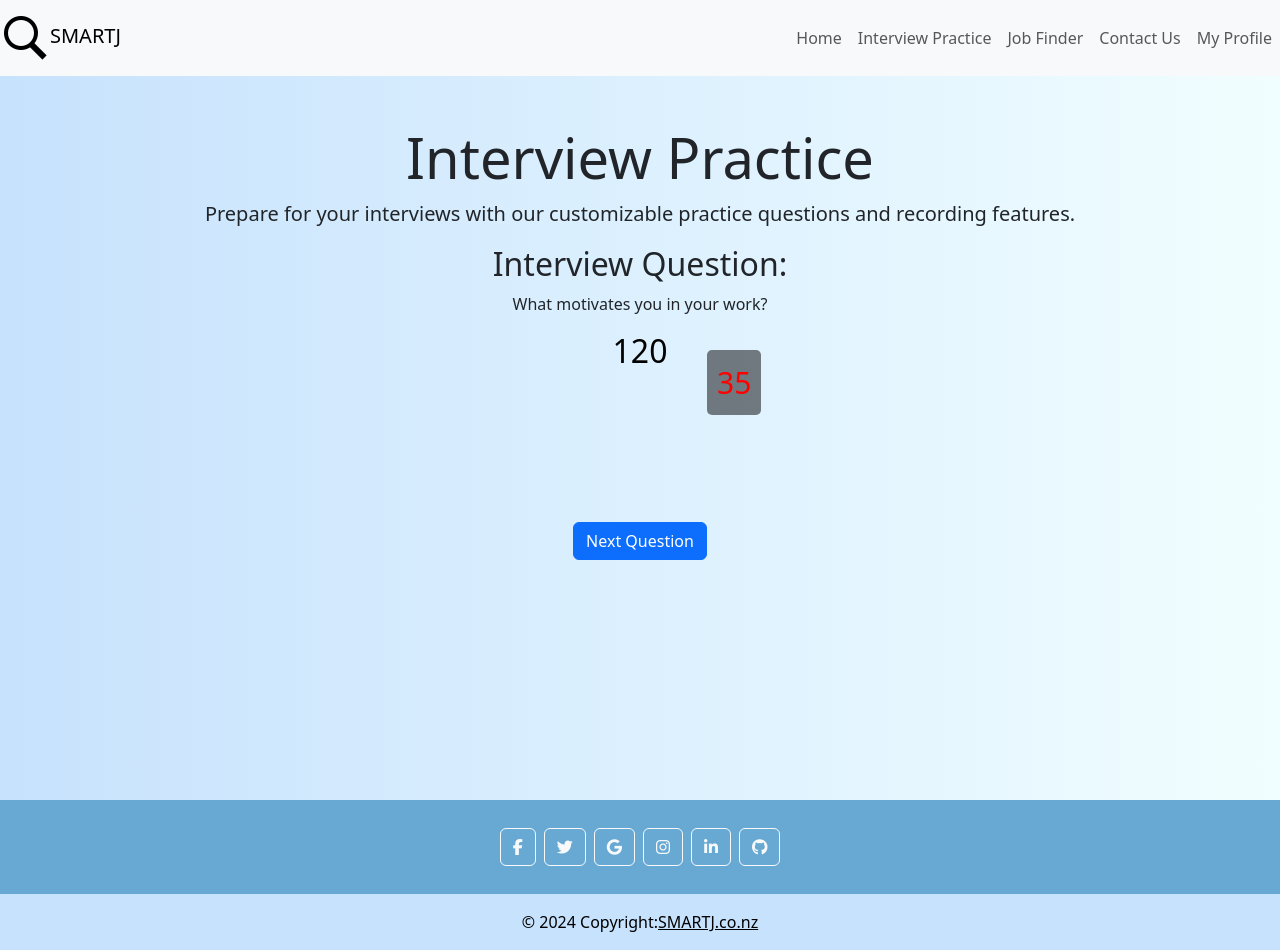
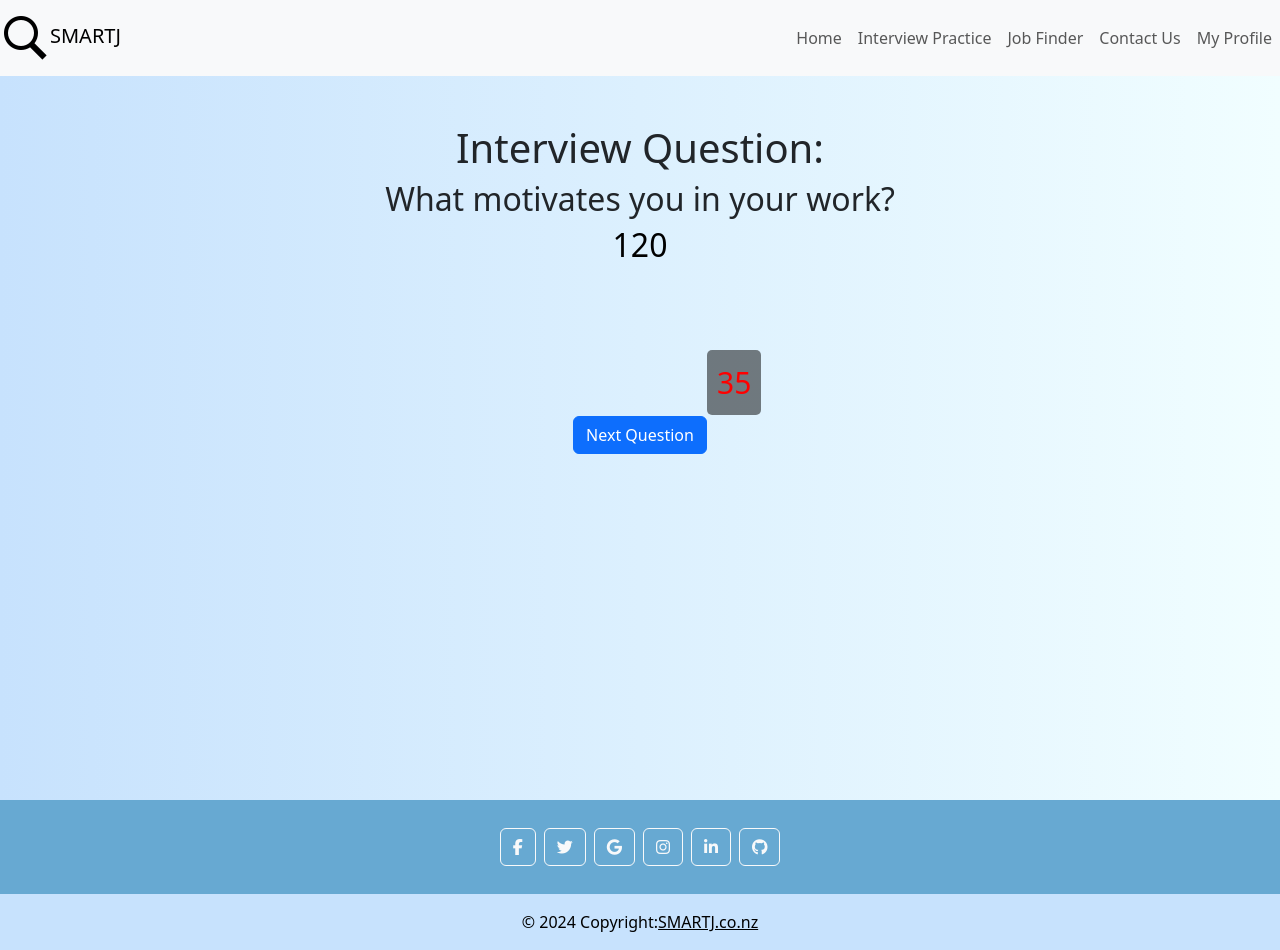
Before and after one commit to tyin363/SMARTJ, a React (Create React App) app: page /interview-practice in a window 1280 px wide. Built offline with nearby package versions, Linux system fonts and the light colour scheme.

Commit message:
feat: Changed display text on interview page

```diff
--- a/src/components/QuestionComponent.js
+++ b/src/components/QuestionComponent.js
@@ -24,8 +24,8 @@ const QuestionComponent = ({ questionType }) => {
   return (
     <div className="question-container">
       <div className="question">
-        <h2>Interview Question:</h2>
-        <p>{question}</p>
+        <h1>Interview Question:</h1>
+        <h2>{question}</h2>
       </div>
       <div className="answer">
         {/* Render the answer part based on settings */}
--- a/src/pages/InterviewPractice.js
+++ b/src/pages/InterviewPractice.js
@@ -54,12 +54,6 @@ function InterviewPractice() {
 
   return (
     <div className="container text-center mt-5">
-      <h1 className="display-4">Interview Practice</h1>
-      <p className="lead">
-        Prepare for your interviews with our customizable practice questions and
-        recording features.
-      </p>
-
       {/* Render QuestionComponent with a unique key */}
       <QuestionComponent
         key={`${questionType}-${count}`} // Unique key to force re-render
```
